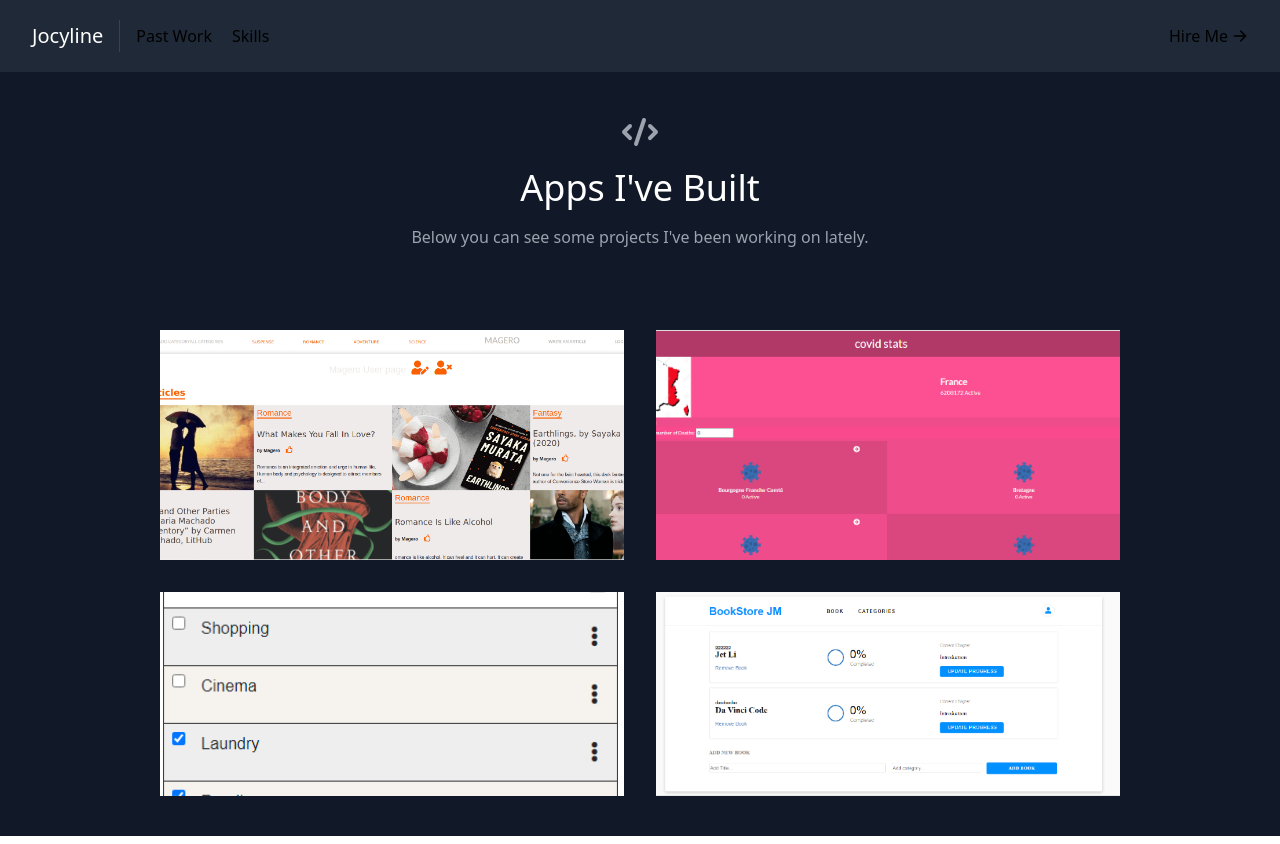
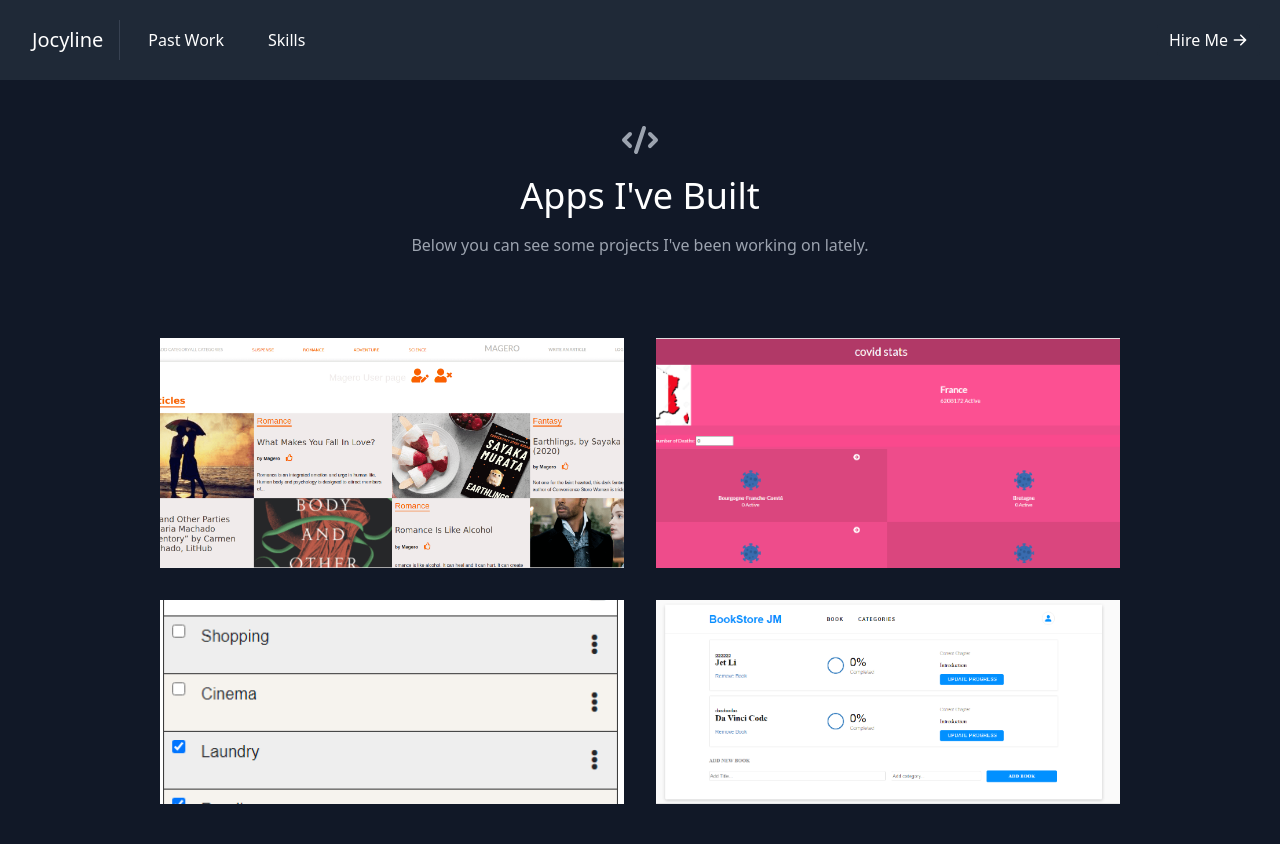
Before and after one commit to Jmagero/portfolio, a React (Create React App) app: page / in a window 1280 px wide. Built offline with nearby package versions, Linux system fonts and the light colour scheme.

Commit message:
Add background color on links

```diff
--- a/src/components/NavBar.js
+++ b/src/components/NavBar.js
@@ -9,17 +9,17 @@
       <Link to="/about" className="title-font font-medium text-white mb-4 md:mb-0">
         <p className="ml-3 text-xl">Jocyline</p>
       </Link>
-      <nav className="md:mr-auto md:ml-4 md:py-1 md:pl-4 md:border-l md:border-gray-700	flex flex-wrap items-center text-base justify-center">
-        <Link to="/" className="mr-5 hover:text-white">
+      <nav className="md:mr-auto md:ml-4 md:py-1 md:pl-4 md:border-l md:border-gray-700	flex flex-wrap items-center text-base justify-center text-white">
+        <Link to="/" className="mr-5 hover:bg-green-600 rounded py-1 px-3">
           Past Work
         </Link>
-        <Link to="/skills" className="mr-5 hover:text-white">
+        <Link to="/skills" className="mr-5 hover:bg-green-600 rounded py-1 px-3">
           Skills
         </Link>
       </nav>
       <Link
         to="/contact"
-        className="inline-flex items-center bg-gray-800 border-0 py-1 px-3 focus:outline-none hover:bg-gray-700 rounded text-base mt-4 md:mt-0"
+        className="inline-flex items-center bg-gray-800 border-0 py-1 px-3 focus:outline-none hover:bg-green-700 rounded text-base mt-4 md:mt-0 text-white"
       >
         Hire Me
         <ArrowRightIcon className="w-4 h-4 ml-1" />
```
